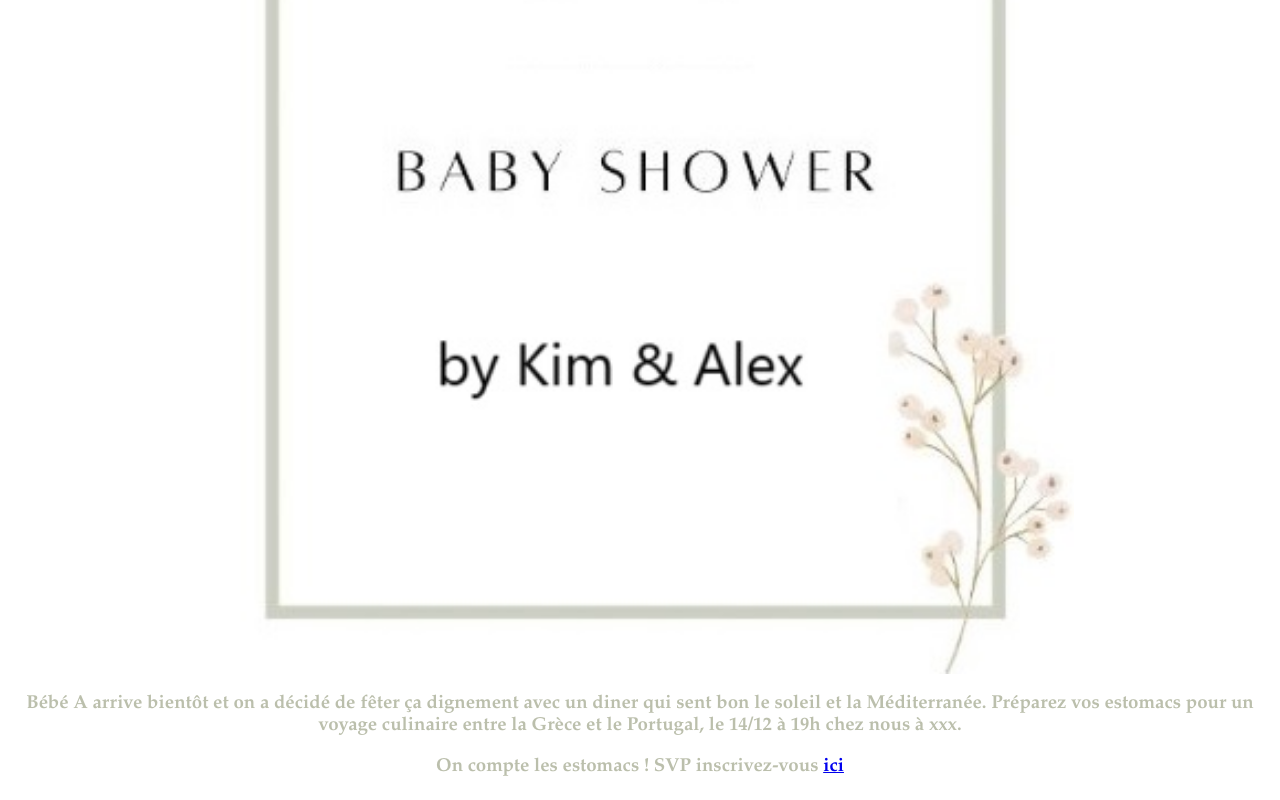
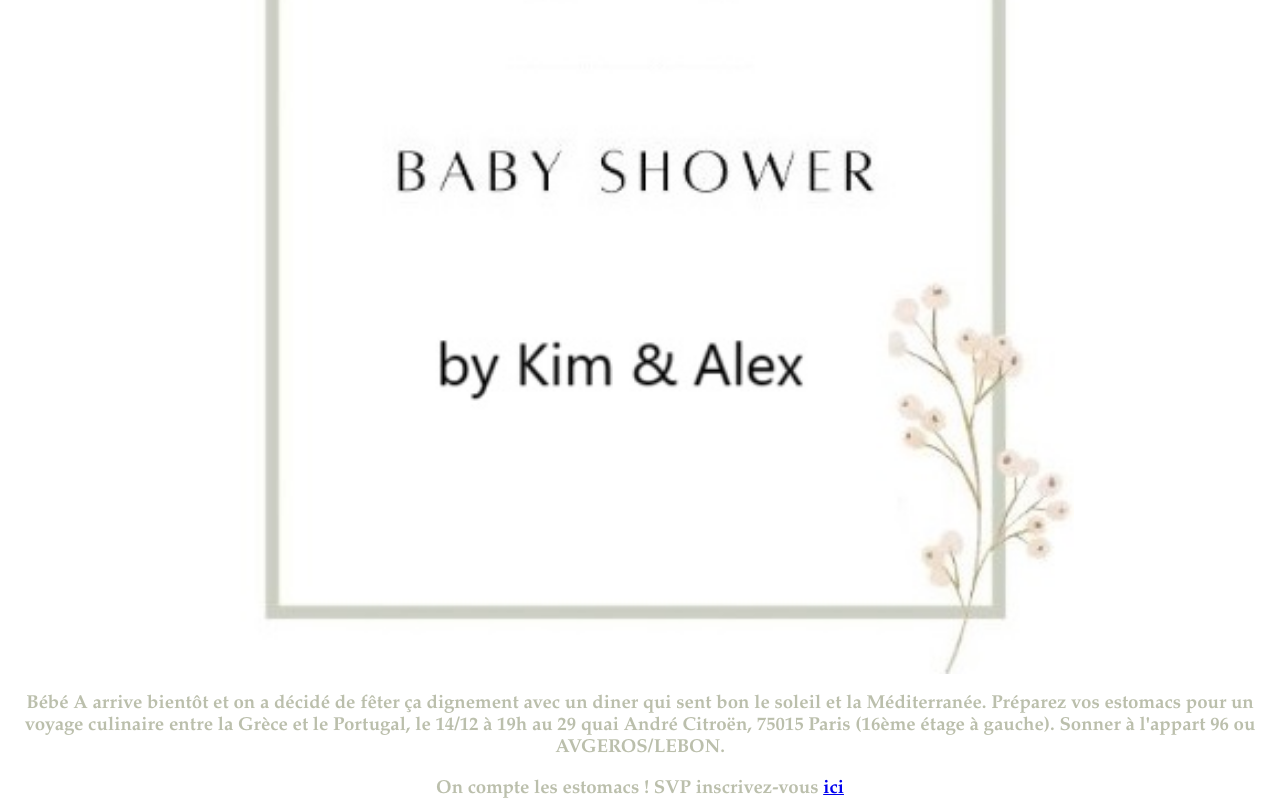
Before and after one commit to kim-alexandre/babyshower, a plain HTML site: page index.html in a window 1280 px wide. Shown: the part 645-1445 px from the top of the page. Before the commit the page ends 1423 px from the top, so only its background shows below. Drawn offline with Linux system fonts and the light colour scheme.

Commit message:
Update index.html

```diff
--- a/index.html
+++ b/index.html
@@ -61,7 +61,7 @@ p {text-align: center; font-family: Garamond;}
 
 <div id="Babyshower" class="tabcontent">
   <img src="https://kim-alexandre.github.io/babyshower/b4.jpg" width=70% class="center">
-  <h3>Bébé A arrive bientôt et on a décidé de fêter ça dignement avec un diner qui sent bon le soleil et la Méditerranée. Préparez vos estomacs pour un voyage culinaire entre la Grèce et le Portugal, le 14/12 à 19h chez nous à xxx.</h3>
+  <h3>Bébé A arrive bientôt et on a décidé de fêter ça dignement avec un diner qui sent bon le soleil et la Méditerranée. Préparez vos estomacs pour un voyage culinaire entre la Grèce et le Portugal, le 14/12 à 19h au 29 quai André Citroën, 75015 Paris (16ème étage à gauche). Sonner à l'appart 96 ou AVGEROS/LEBON.</h3>
 
 <h3>On compte les estomacs ! SVP inscrivez-vous <a href="https://forms.gle/PhQ7ZR4k7dimGHfB7">ici</a></h3>
 </div>
```
